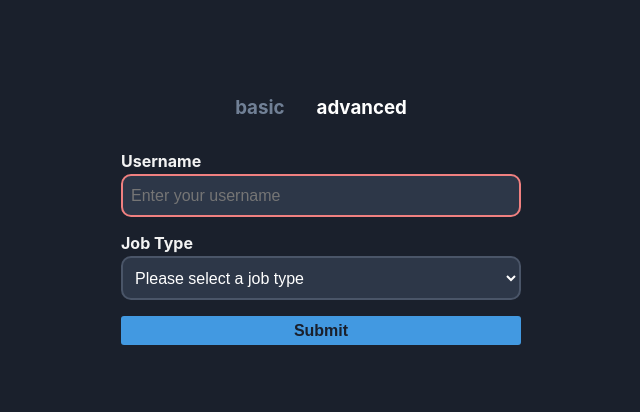
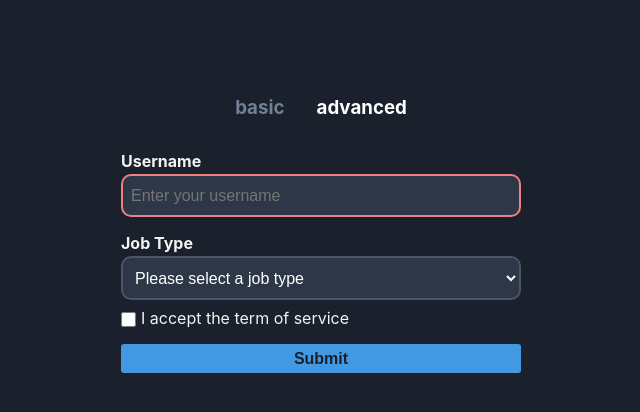
Before and after one commit to hosseinaf/formik, a React (Create React App) app: page / in a window 1280 px wide. Both pictures are taken after a click on the element "advanced". Shown: the top 412 px of the page, without its empty margins (319-959 px from the left). Built offline with nearby package versions, Linux system fonts and the light colour scheme.

Commit message:
checkbox  myself in advanced js

```diff
--- a/src/components/AdvancedForm.js
+++ b/src/components/AdvancedForm.js
@@ -12,6 +12,15 @@ const AdvancedForm = () => {
             <option value="manager">Product Manager</option>
             <option value="other">Other</option>
       </select>
+
+      <div className="rule">
+        {/* <label></label> */}
+        <input className="check" type="checkbox" />
+        <span className="accept">I accept the term of service</span>
+
+
+      </div>
+
       <button>Submit</button>
     </form>
   );
```
